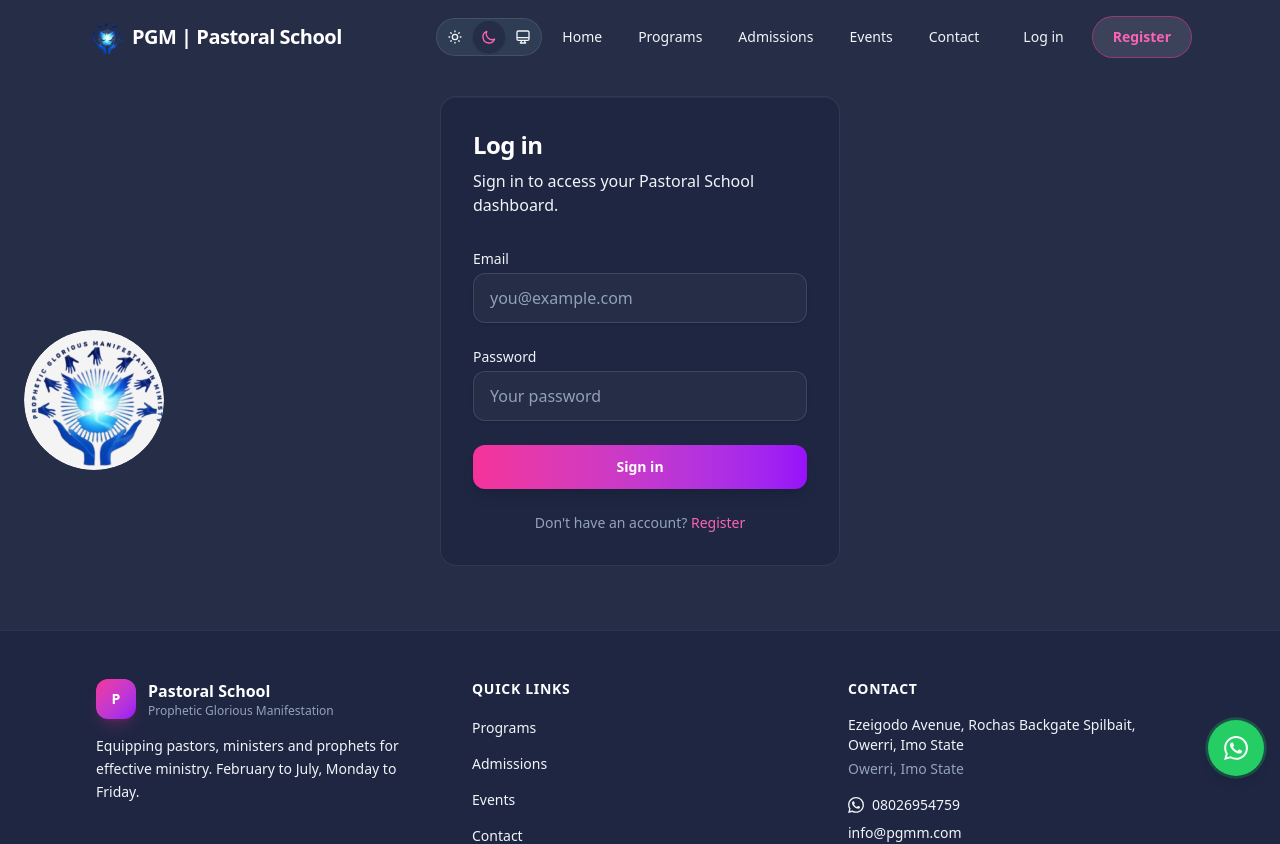
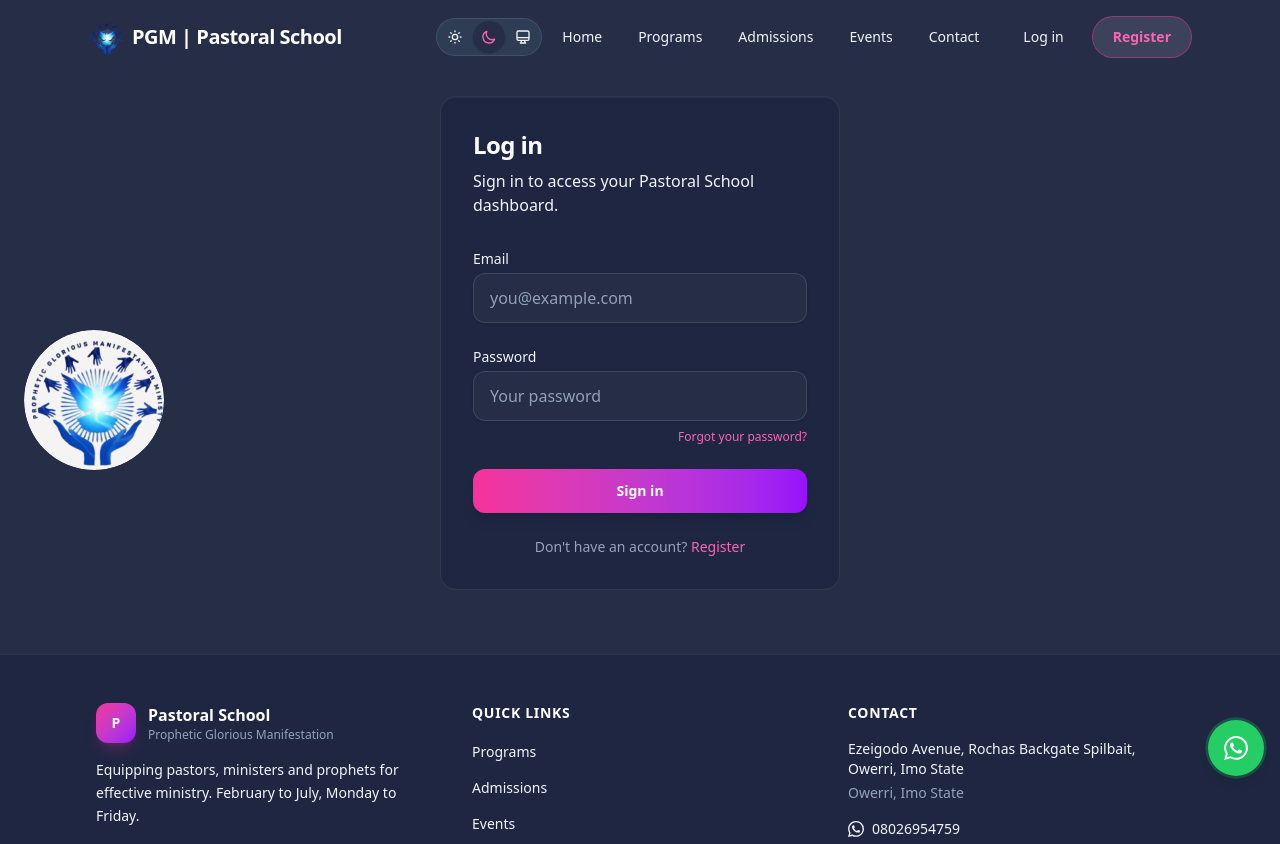
Before and after one commit to gloriousmanifestion/Glorious-Manifestation-Ministry-, a SvelteKit app in the folder apps/frontend/: page /login in a window 1280 px wide. Shown: the top 844 px of the page. Built offline with nearby package versions, Linux system fonts and the light colour scheme.

Commit message:
Add password recovery link to login page
- Added a "Forgot your password?" link to the login page for improved user experience.
- Enhanced accessibility by providing a clear option for users to recover their passwords.

```diff
--- a/apps/frontend/src/routes/login/+page.svelte
+++ b/apps/frontend/src/routes/login/+page.svelte
@@ -76,6 +76,14 @@
 							class="mt-1 block w-full rounded-xl border border-slate-200 px-4 py-3 text-slate-900 shadow-sm transition focus:border-pink-500 focus:ring-1 focus:ring-pink-500 dark:border-white/[0.12] dark:bg-[#252d47] dark:text-white dark:placeholder-slate-400"
 							placeholder="Your password"
 						/>
+						<p class="mt-2 text-right text-xs text-slate-600 dark:text-slate-300">
+							<a
+								href="/forgot-password"
+								class="font-medium text-pink-600 hover:text-pink-500 dark:text-pink-400 dark:hover:text-pink-300"
+							>
+								Forgot your password?
+							</a>
+						</p>
 					</div>
 					<button
 						type="submit"
```
